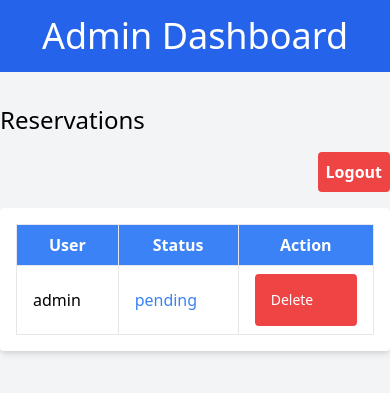
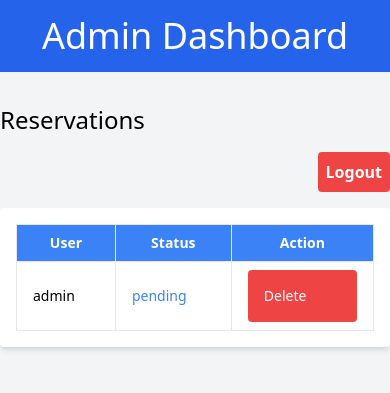
Before and after one commit to paws1234/Group6-alvin, a PHP site: page /admin.php in a window 390 px wide. Shown: the top 393 px of the page. Run offline with PHP 8.4, Linux system fonts and the light colour scheme; a user stored in the database is signed in; data comes from the database, SQL or seed files in the repository; tables that the repository leaves empty hold one stand-in row (values such as "Sample post").

Commit message:
Update admin.php

```diff
--- a/Group6/admin.php
+++ b/Group6/admin.php
@@ -61,21 +61,25 @@ $reservations = $adminDashboard->getReservations();
 
 function admindashboard($reservations, $csrfToken) {
     ?>
+
 <!DOCTYPE html>
-<html>
+<html lang="en">
 
 <head>
     <title>Admin Dashboard</title>
+    <meta charset="UTF-8">
+    <meta name="viewport" content="width=device-width, initial-scale=1.0">
     <link rel="stylesheet" href="https://cdn.jsdelivr.net/npm/tailwindcss@2.2.19/dist/tailwind.min.css">
     <link rel="icon" href="images/ctu.png" type="image/x-icon">
 </head>
 
 <body class="bg-gray-100 font-sans">
+
     <div class="bg-blue-600 p-4 text-white text-center">
         <h1 class="text-4xl sm:text-6xl md:text-6xl">Admin Dashboard</h1>
     </div>
 
-    <div class="container mx-auto mt-8 r">
+    <div class="container mx-auto mt-8">
         <h2 class="text-2xl sm:text-4xl mb-4">Reservations</h2>
         <form method="post" action="" class="text-right mb-4">
             <input type="hidden" name="csrf_token" value="<?= $csrfToken ?>">
@@ -83,26 +87,27 @@ function admindashboard($reservations, $csrfToken) {
         </form>
     </div>
 
-        <div class="bg-white rounded shadow-md p-4 sm:p-8 overflow-x-auto">
+    <div class="bg-white rounded shadow-md p-4 sm:p-8 overflow-x-auto container mx-auto mt-4">
+        <div class="w-full overflow-x-auto">
             <table class="w-full table-auto border border-gray-300 text-sm sm:text-lg">
                 <thead>
                     <tr>
-                        <th class="px-4 py-2 bg-blue-500 text-white border hidden sm:table-cell text-base sm:text-lg md:text-lg">Date</th>
-                        <th class="px-4 py-2 bg-blue-500 text-white border text-base sm:text-lg md:text-lg">User</th>
-                        <th class="px-4 py-2 bg-blue-500 text-white border hidden sm:table-cell text-base sm:text-lg md:text-lg">Computer Count</th>
-                        <th class="px-4 py-2 bg-blue-500 text-white border hidden sm:table-cell text-base sm:text-lg md:text-lg">Purpose</th>
-                        <th class="px-4 py-2 bg-blue-500 text-white border text-base sm:text-lg md:text-lg">Status</th>
-                        <th class="px-4 py-2 bg-blue-500 text-white border text-base sm:text-lg md:text-lg">Action</th>
+                        <th class="px-4 py-2 bg-blue-500 text-white border hidden md:table-cell">Date</th>
+                        <th class="px-4 py-2 bg-blue-500 text-white border">User</th>
+                        <th class="px-4 py-2 bg-blue-500 text-white border hidden md:table-cell">Computer Count</th>
+                        <th class="px-4 py-2 bg-blue-500 text-white border hidden md:table-cell">Purpose</th>
+                        <th class="px-4 py-2 bg-blue-500 text-white border">Status</th>
+                        <th class="px-4 py-2 bg-blue-500 text-white border">Action</th>
                     </tr>
                 </thead>
                 <tbody>
                     <?php foreach ($reservations as $row) { ?>
                         <tr>
-                            <td class="px-4 py-2 border hidden sm:table-cell text-base sm:text-lg md:text-lg"><?= htmlspecialchars($row['date'], ENT_QUOTES, 'UTF-8') ?></td>
-                            <td class="px-4 py-2 border text-base sm:text-lg md:text-lg"><?= htmlspecialchars($row['user'], ENT_QUOTES, 'UTF-8') ?></td>
-                            <td class="px-4 py-2 border hidden sm:table-cell text-base sm:text-lg md:text-lg"><?= htmlspecialchars($row['computer_count'], ENT_QUOTES, 'UTF-8') ?></td>
-                            <td class="px-4 py-2 border hidden sm:table-cell text-base sm:text-lg md:text-lg"><?= htmlspecialchars($row['purpose'], ENT_QUOTES, 'UTF-8') ?></td>
-                            <td class="px-4 py-2 border text-base sm:text-lg md:text-lg <?= $row['status'] === 'approved' ? 'text-green-500' : ($row['status'] === 'pending' ? 'text-blue-500' : 'text-red-500') ?>">
+                            <td class="px-4 py-2 border hidden md:table-cell"><?= htmlspecialchars($row['date'], ENT_QUOTES, 'UTF-8') ?></td>
+                            <td class="px-4 py-2 border"><?= htmlspecialchars($row['user'], ENT_QUOTES, 'UTF-8') ?></td>
+                            <td class="px-4 py-2 border hidden md:table-cell"><?= htmlspecialchars($row['computer_count'], ENT_QUOTES, 'UTF-8') ?></td>
+                            <td class="px-4 py-2 border hidden md:table-cell"><?= htmlspecialchars($row['purpose'], ENT_QUOTES, 'UTF-8') ?></td>
+                            <td class="px-4 py-2 border <?= $row['status'] === 'approved' ? 'text-green-500' : ($row['status'] === 'pending' ? 'text-blue-500' : 'text-red-500') ?>">
                                 <?= htmlspecialchars($row['status'], ENT_QUOTES, 'UTF-8') ?>
                             </td>
                             <td class="px-4 py-2 border">
@@ -119,6 +124,9 @@ function admindashboard($reservations, $csrfToken) {
 </body>
 
 </html>
+
+
+
 <?php
 }
 
```
Lines whose indentation alone changed are shown as unchanged.
